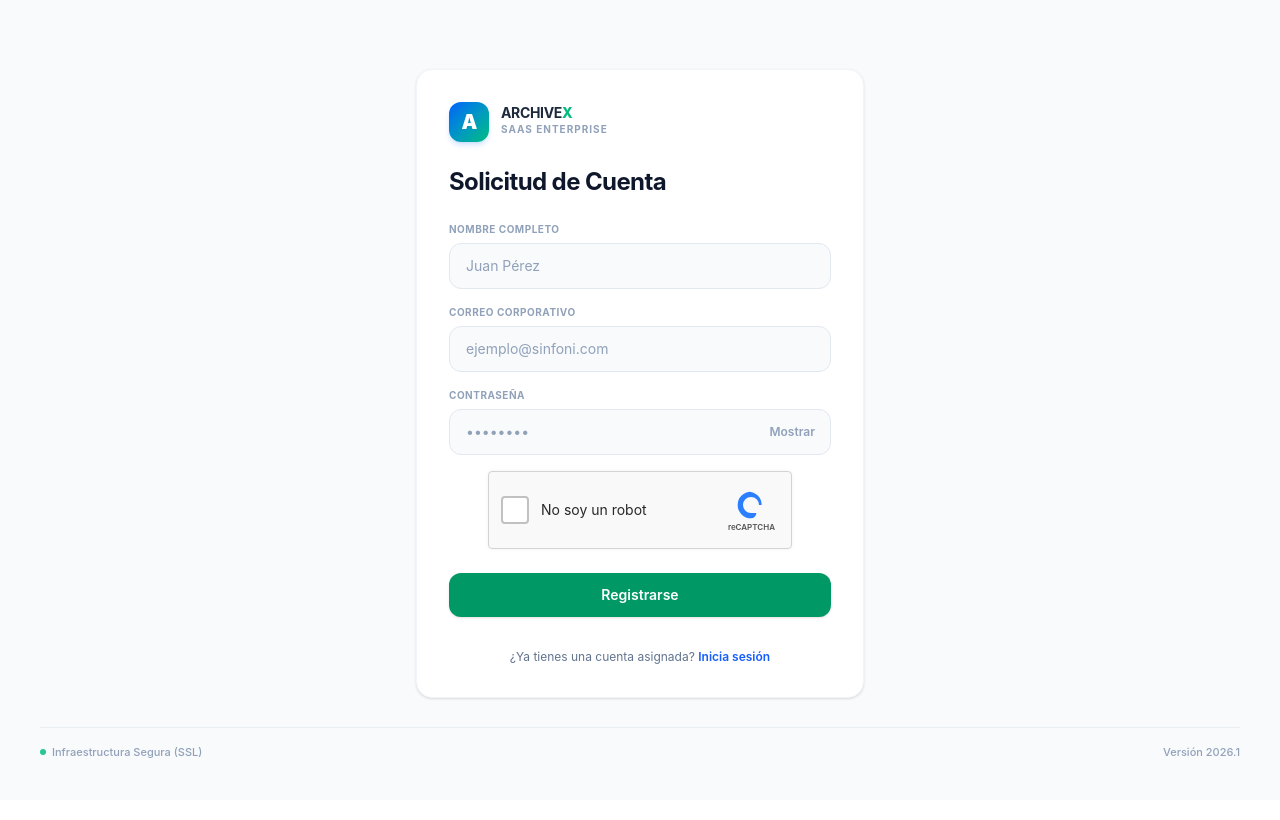
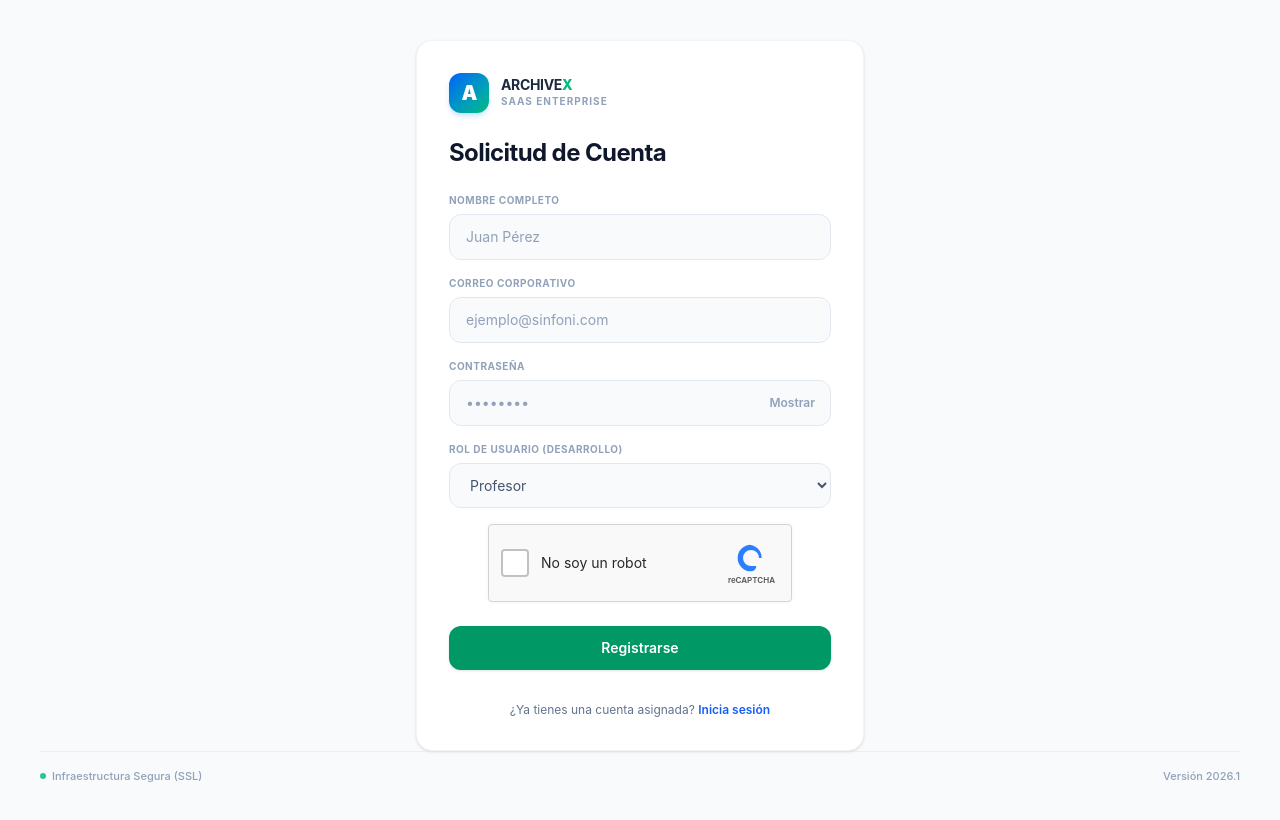
Before and after one commit to dantuki/proyecto-sinfoni, a React app in the folder frontend/: page / in a window 1280 px wide. Both pictures are taken after a click on the button "Regístrate". Shown: the top 820 px of the page. Built offline with nearby package versions, Linux system fonts and the light colour scheme; the HTML template or start-up script is replaced by a standard one.

Commit message:
login listo

```diff
--- a/frontend/src/components/Login.jsx
+++ b/frontend/src/components/Login.jsx
@@ -10,6 +10,7 @@ export default function AuthContainer({ alAutenticar }) {
   const [nombreCompleto, setNombreCompleto] = useState('');
   const [email, setEmail] = useState('');
   const [password, setPassword] = useState('');
+  const [rol, setRol] = useState('Profesor'); // Estado para el manejo de roles en desarrollo
 
   // Estados para alertas y feedback
   const [error, setError] = useState('');
@@ -24,6 +25,7 @@ export default function AuthContainer({ alAutenticar }) {
     setEmail('');
     setPassword('');
     setNombreCompleto('');
+    setRol('Profesor'); // Reseteamos el rol por defecto
   };
 
   // 1. Manejador del Login (Entrar)
@@ -43,7 +45,7 @@ export default function AuthContainer({ alAutenticar }) {
     }
 
     try {
-      // 🚀 CAMBIADO: Puerto corregido a 5000
+      // Puerto corregido a 5000
       const response = await fetch('http://localhost:5000/api/auth/login', {
         method: 'POST',
         headers: { 'Content-Type': 'application/json' },
@@ -60,12 +62,12 @@ export default function AuthContainer({ alAutenticar }) {
       // Guardamos el Token en el almacenamiento local
       localStorage.setItem('token', data.token);
 
-      // Homologamos los datos para que coincidan con lo que usa tu App.jsx
+      // Sincronizado exactamente con las propiedades que espera tu App.jsx
       const usuarioFormateado = {
         id: data.user.id,
-        nombre: data.user.nombre_completo, // Mapeado a usuario.nombre
+        nombre_completo: data.user.nombre_completo,
         email: data.user.email,
-        rol: data.user.rol === 'Admin' ? 'Administrador' : data.user.rol // Mapeado a Administrador
+        rol: data.user.rol
       };
 
       // Mandamos el usuario a App.jsx para darle paso al Dashboard
@@ -93,14 +95,15 @@ export default function AuthContainer({ alAutenticar }) {
     }
 
     try {
-      // 🚀 CAMBIADO: Puerto corregido a 5000
+      // Puerto corregido a 5000 enviando el rol de forma dinámica
       const response = await fetch('http://localhost:5000/api/auth/register', {
         method: 'POST',
         headers: { 'Content-Type': 'application/json' },
         body: JSON.stringify({
           nombre_completo: nombreCompleto,
           email,
-          password
+          password,
+          rol // Enviamos el rol seleccionado en el formulario
         })
       });
 
@@ -111,7 +114,7 @@ export default function AuthContainer({ alAutenticar }) {
         return;
       }
 
-      setMensajeExito('¡Cuenta guardada con éxito en la base de datos!');
+      setMensajeExito(`¡Cuenta con rol [${rol}] guardada con éxito en la base de datos!`);
 
       // Esperamos 2 segundos para que veas el mensaje y te pasamos al Login solo
       setTimeout(() => {
@@ -317,6 +320,22 @@ export default function AuthContainer({ alAutenticar }) {
                   </div>
                 </div>
 
+                {/* SELECTOR DE ROL ASIGNADO (MODO DESARROLLO) */}
+                <div className="space-y-1.5 text-left">
+                  <label className="text-[10px] font-bold text-slate-400 uppercase tracking-wider block">
+                    Rol de Usuario (Desarrollo)
+                  </label>
+                  <select
+                    value={rol}
+                    onChange={(e) => setRol(e.target.value)}
+                    className="w-full px-4 py-3 bg-slate-50 border border-slate-200 rounded-xl text-sm text-slate-600 focus:outline-none focus:border-blue-500 focus:bg-white transition-all duration-200 cursor-pointer"
+                  >
+                    <option value="Profesor">Profesor</option>
+                    <option value="Admin">Administrador (Admin)</option>
+                    <option value="Evaluador">Evaluador</option>
+                  </select>
+                </div>
+
                 {/* Clon reCAPTCHA para Registro */}
                 <div className="w-[304px] h-[78px] bg-[#f9f9f9] border border-[#d3d3d3] rounded-sm flex items-center justify-between p-3 mx-auto shadow-[0_0_4px_rgba(0,0,0,0.05)] select-none">
                   <div className="flex items-center gap-3">
```
